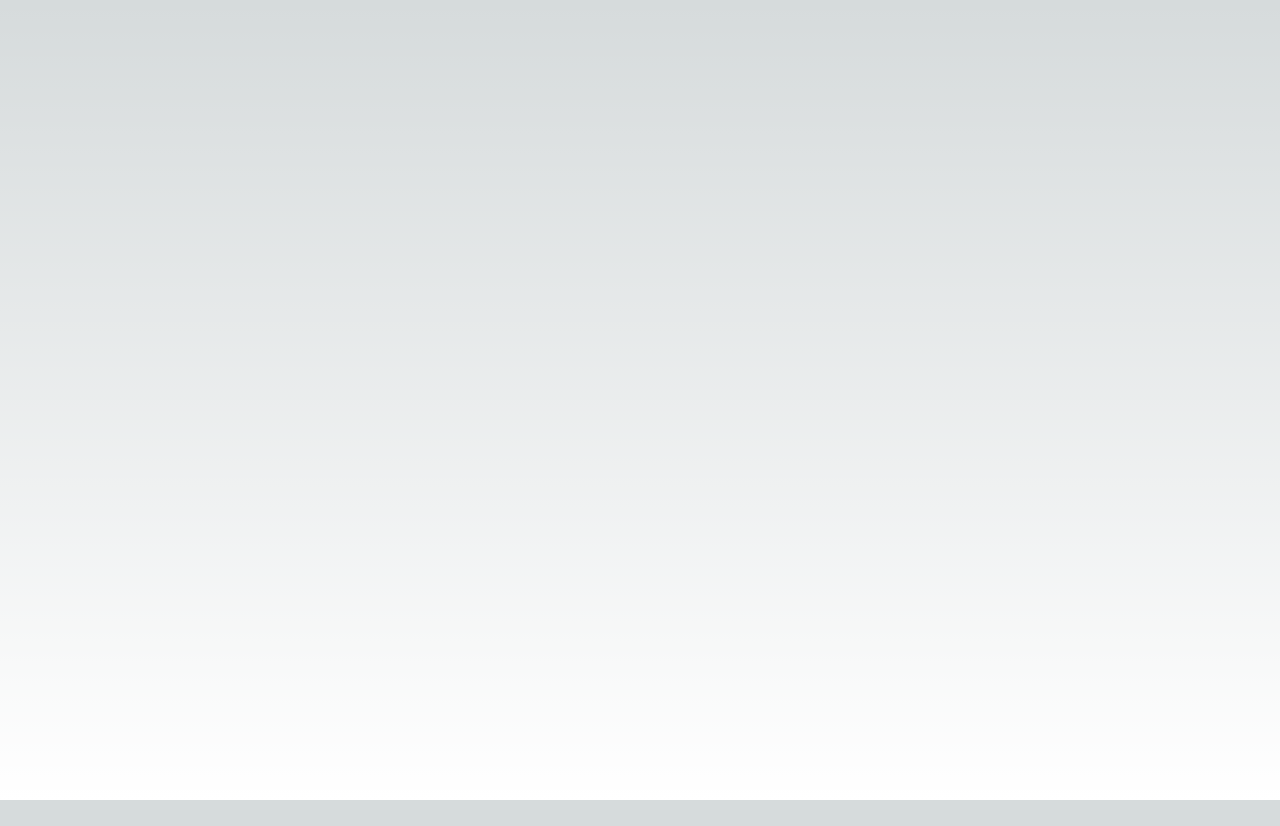
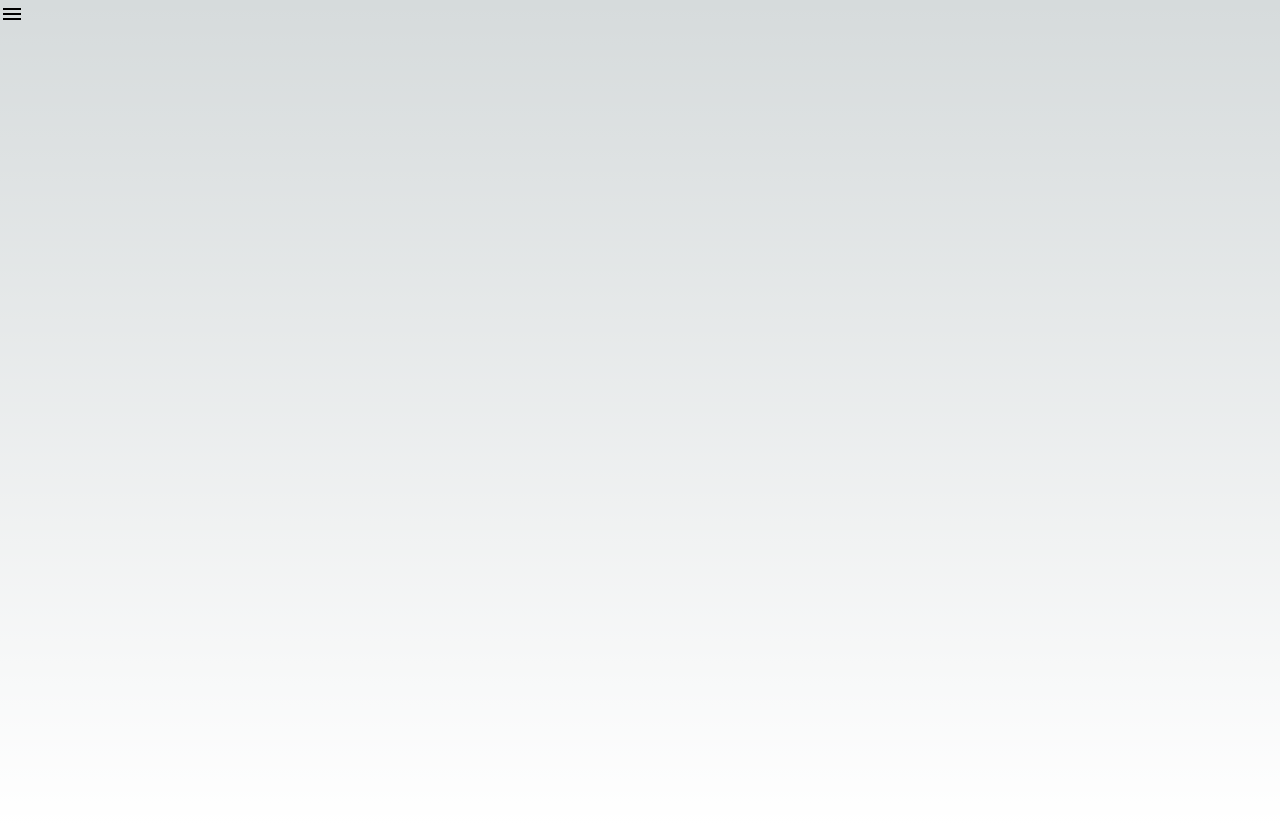
Before and after one commit to FedericoGrim/My-CV-Site, a Next.js app: page / in a window 1280 px wide. Before the commit the page ends 800 px from the top, so only its background shows below. Built offline with nearby package versions, Linux system fonts and the light colour scheme.

Commit message:
Creation of the DropDownMenu component

```diff
--- a/src/app/layout.tsx
+++ b/src/app/layout.tsx
@@ -1,6 +1,8 @@
 import type { Metadata } from "next";
 import { Inter } from "next/font/google";
 import "@/app/styles/globals.css";
+
+import { DropDownMenu } from "@/components/DropDownMenu/DropDownMenu";
 
 const inter = Inter({ subsets: ["latin"] });
 
@@ -21,8 +23,13 @@ export default function RootLayout({
       </head>
 
       <body className={inter.className}>
+        <DropDownMenu
+          class=""
+          options={["Contatti", "Progetti", "Esperienze lavorative"]}
+          optionsFunctionality={[]}
+        />
+
         {children}
-
         <footer>
 
       </footer>
--- /dev/null
+++ b/src/components/DropDownMenu/DropDownMenu.tsx
@@ -0,0 +1,41 @@
+'use client';
+
+import React from 'react';
+
+import { Dropdown } from '@mui/base/Dropdown';
+import { MenuButton } from '@mui/base/MenuButton';
+import { Menu } from '@mui/base/Menu';
+import { MenuItem } from '@mui/base/MenuItem';
+import MenuIcon from '@mui/icons-material/Menu';
+
+import {DropDownMenuProps} from './DropDownMenuProps'
+
+export const DropDownMenu: React.FC<DropDownMenuProps> = ({
+    class: className,
+    options,
+    optionsFunctionality
+}) => {
+
+    const handleMenuClick = (index: number) => {
+        if (optionsFunctionality[index]) {
+            optionsFunctionality[index]();
+        } else {
+            console.warn(`No functionality defined for option at index: ${index}`);
+        }
+    };
+
+    return (
+        <Dropdown className={className}>
+            <MenuButton>
+                <MenuIcon/>
+            </MenuButton>
+            <Menu>
+                {options.map((option, index) => (
+                    <MenuItem key={option} onClick={() => handleMenuClick(index)}>
+                        {option}
+                    </MenuItem>
+                ))}
+            </Menu>
+        </Dropdown>
+    );
+};
--- /dev/null
+++ b/src/components/DropDownMenu/DropDownMenuProps.ts
@@ -0,0 +1,5 @@
+export interface DropDownMenuProps{
+    class: string;
+    options: string[];
+    optionsFunctionality: (() => void)[];
+}
```
Also changed, not shown: package.json (+10 -6 lines), 1 other file (tests, documents, lock files or other folders).
